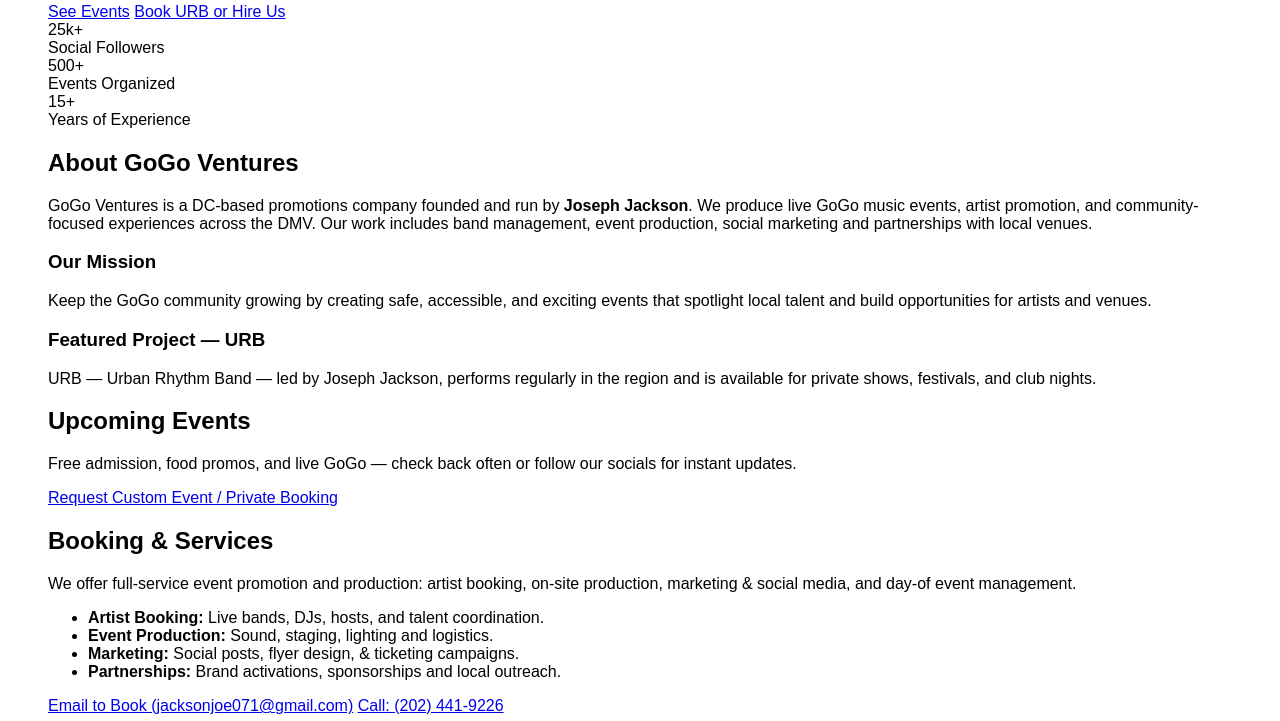
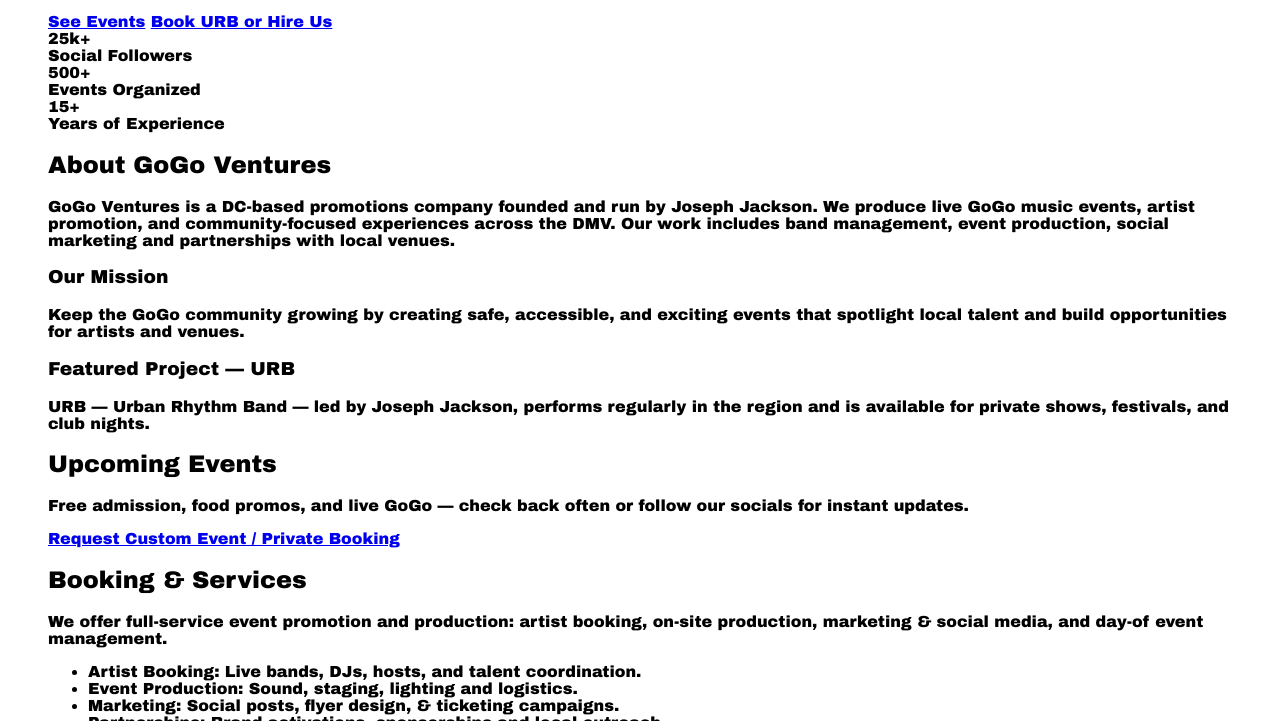
Before and after one commit to gogoventures1-byte/GoGo-Ventures, a plain HTML site: page index.html in a window 1280 px wide. Shown: the part 284-1005 px from the top of the page. Drawn offline with Linux system fonts and the light colour scheme; a script that the page names is missing.

Commit message:
Change body font to Arial Black

```diff
--- a/styles.css
+++ b/styles.css
@@ -1,4 +1,4 @@
-body { font-family: Arial; padding: 40px; }
+body { font-family: Arial Black; padding: 40px; }
 /* Change background color */
 body {
     background-color: white; /* replace with any color you like */
```
